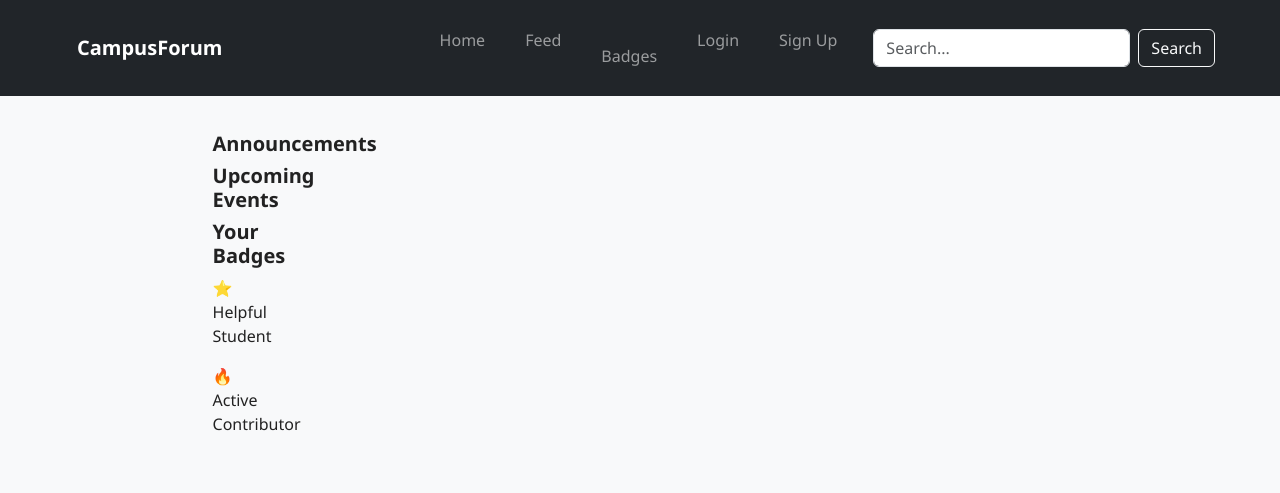
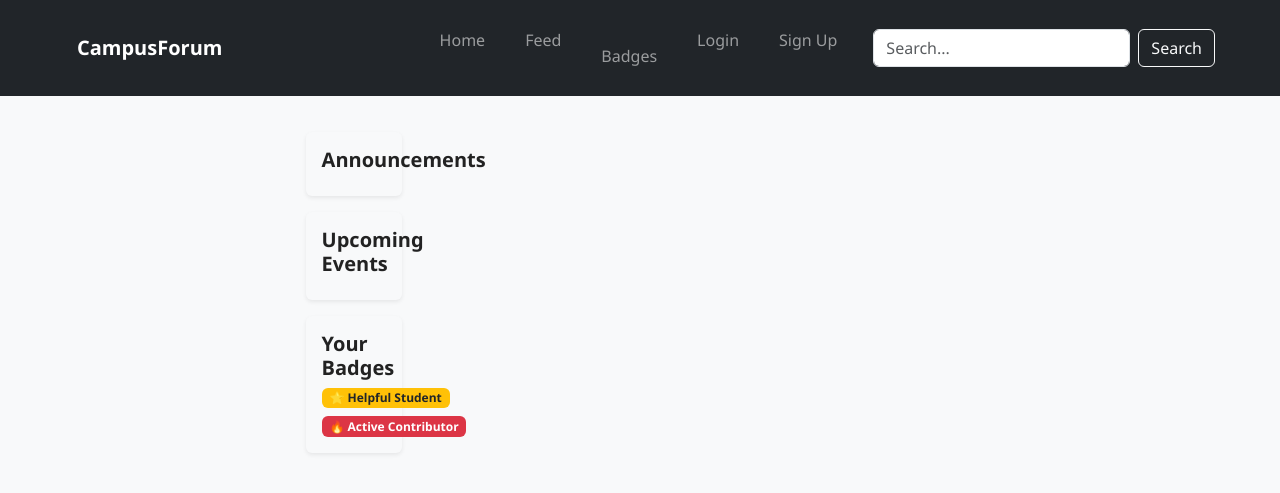
Before and after one commit to mario14guajardo/django-app, a Django app: page / in a window 1280 px wide. Shown: the top 493 px of the page. Run offline with Django 5.2, Linux system fonts and the light colour scheme; data that the repository does not hold is empty.

Commit message:
Update home.html

```diff
--- a/myapp/templates/myapp/home.html
+++ b/myapp/templates/myapp/home.html
@@ -1,15 +1,15 @@
 {% extends "myapp/base.html" %}
 {% block title %}Home{% endblock %}
+
 {% block content %}
 
-
 <div class="row">
+    <!-- Main Feed -->
     <div class="col-md-8">
         {% for post in posts %}
-        <div class="post-card mb-3 shadow-sm">
-
+        <div class="post-card mb-3 shadow-sm d-flex">
             <!-- Upvote Column -->
-            <div class="vote-box">
+            <div class="vote-box me-3 text-center">
                 <a href="{% url 'toggle_upvote' post.id %}">
                     <i class="bi bi-arrow-up-circle"></i>
                 </a>
@@ -25,9 +25,7 @@
                 <div class="text-muted small">
                     Posted by {{ post.author }} • {{ post.created_at|timesince }} ago
                 </div>
-
                 <p class="mt-2">{{ post.body|truncatechars:200 }}</p>
-
                 <a href="{% url 'post_detail' post.id %}" class="text-decoration-none fw-semibold">
                     {{ post.comments.count }} comments
                 </a>
@@ -36,29 +34,33 @@
         {% endfor %}
     </div>
 
-    <!-- Right Sidebar -->
+    <!-- Sidebar -->
     <div class="col-md-4">
-
-        <div class="sidebar-card">
-            <h5 class="fw-bold">Announcements</h5>
+        <!-- Announcements -->
+        <div class="sidebar-card mb-3 p-3 shadow-sm bg-light rounded">
+            <h5 class="fw-bold mb-2">Announcements</h5>
             {% for ann in announcements %}
-                <p>• {{ ann.text }}</p>
+                <p class="mb-1">• {{ ann.text }}</p>
             {% endfor %}
         </div>
 
-        <div class="sidebar-card">
-            <h5 class="fw-bold">Upcoming Events</h5>
+        <!-- Upcoming Events -->
+        <div class="sidebar-card mb-3 p-3 shadow-sm bg-light rounded">
+            <h5 class="fw-bold mb-2">Upcoming Events</h5>
             {% for event in events %}
-                <p>{{ event.title }} — {{ event.date }}</p>
+                <p class="mb-1">{{ event.title }} — {{ event.date }}</p>
             {% endfor %}
         </div>
 
-        <div class="sidebar-card">
-            <h5 class="fw-bold">Your Badges</h5>
-            <p>⭐ Helpful Student</p>
-            <p>🔥 Active Contributor</p>
+        <!-- Badges -->
+        <div class="sidebar-card mb-3 p-3 shadow-sm bg-light rounded">
+            <h5 class="fw-bold mb-2">Your Badges</h5>
+            <div class="d-flex gap-2 flex-wrap">
+                <span class="badge bg-warning text-dark">⭐ Helpful Student</span>
+                <span class="badge bg-danger text-white">🔥 Active Contributor</span>
+            </div>
         </div>
-
     </div>
 </div>
+
 {% endblock %}
```
